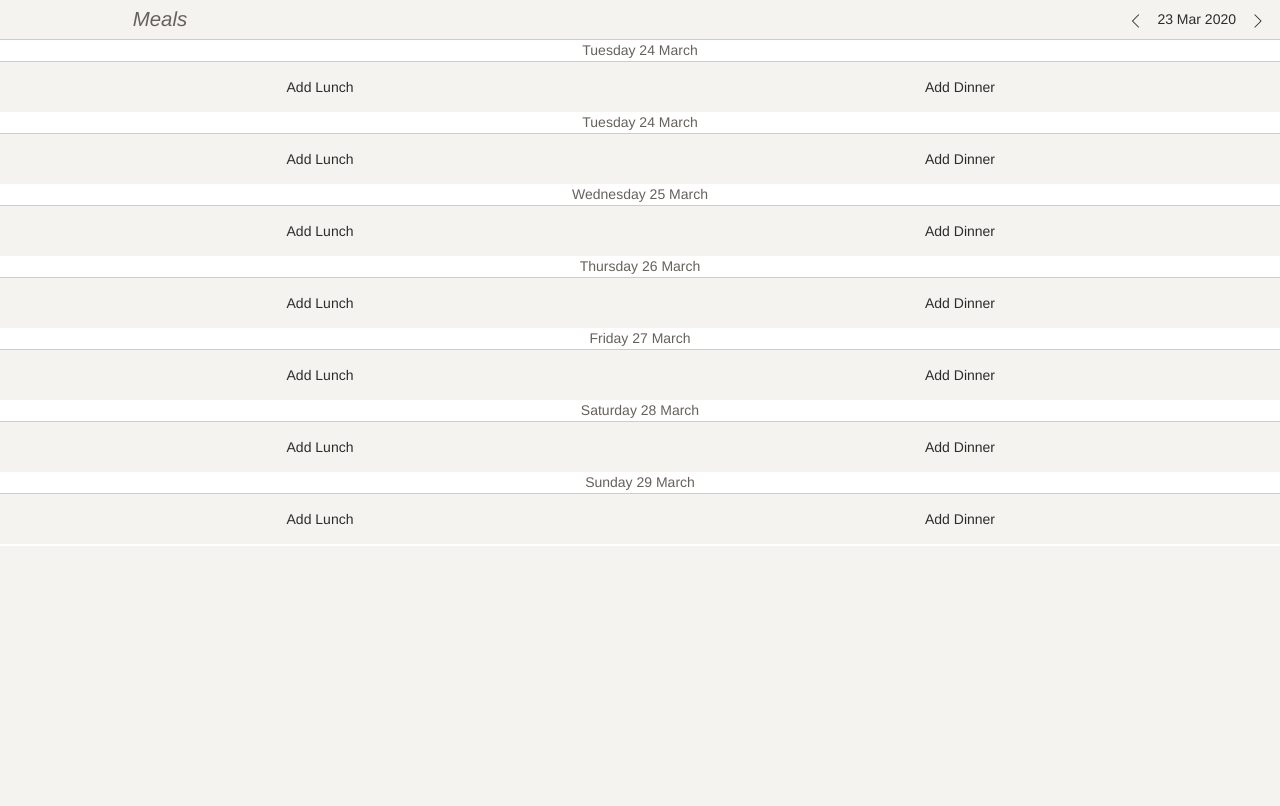
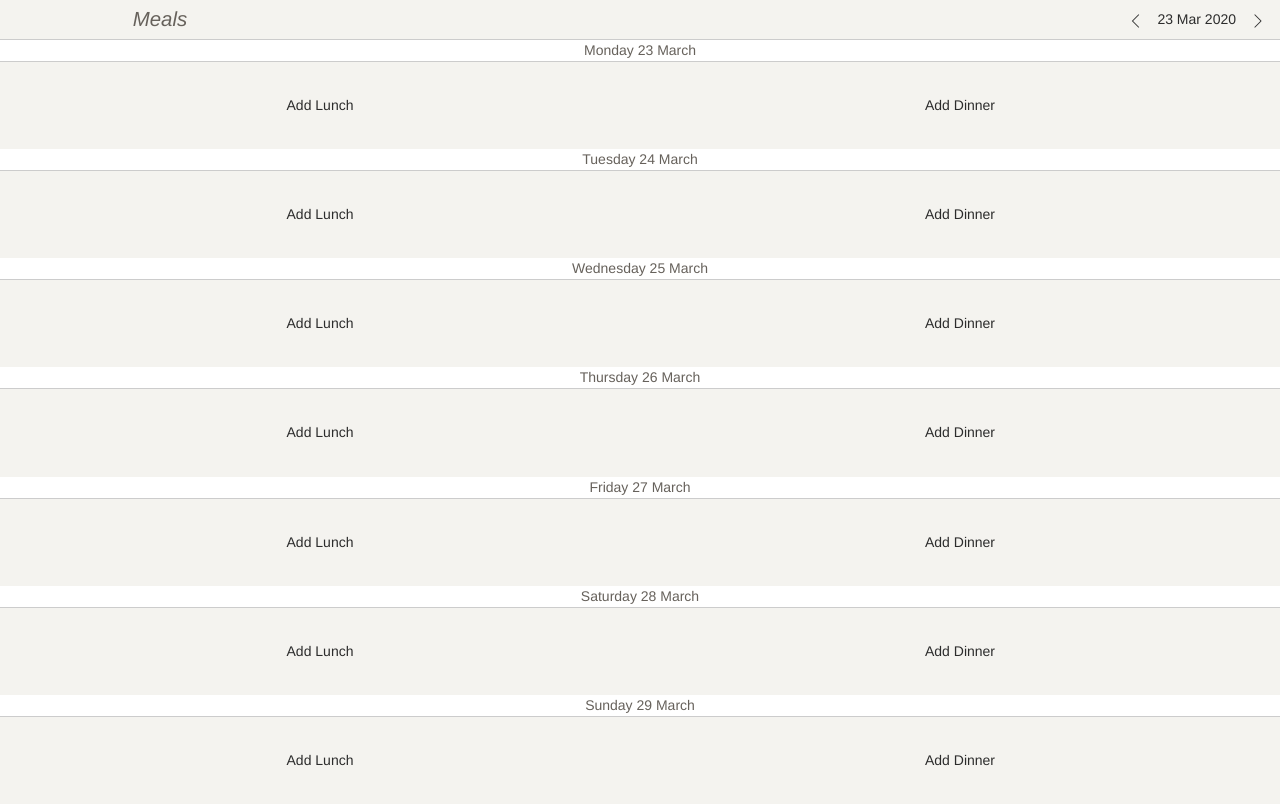
Before and after one commit to MikeShiner/meal-planner, an Angular app in the folder pwa/: page / in a window 1280 px wide. Built offline with nearby package versions, Linux system fonts and the light colour scheme.

Commit message:
Changed meal entries to be dynamic height of device

```diff
--- a/pwa/src/app/app.component.ts
+++ b/pwa/src/app/app.component.ts
@@ -15,7 +15,7 @@ export class AppComponent implements OnInit {
   );
 
   monday: Observable<MealEntry> = this.weekStarting$.pipe(
-    map(startOfWeek => this.mealsService.getDay(this.addDay(startOfWeek, 1)))
+    map(startOfWeek => this.mealsService.getDay(startOfWeek))
   );
   tuesday: Observable<MealEntry> = this.weekStarting$.pipe(
     map(startOfWeek => this.mealsService.getDay(this.addDay(startOfWeek, 1)))
--- a/pwa/src/app/day-view/day-view.component.html
+++ b/pwa/src/app/day-view/day-view.component.html
@@ -1,4 +1,4 @@
-<div [ngClass]="{ today: isToday, past: hasPast }">
+<div class="day-view" [ngClass]="{ today: isToday, past: hasPast }">
   <div class="day-header">
     {{ day | date: "EEEE dd MMMM" }}
   </div>
--- a/pwa/src/app/day-view/day-view.component.scss
+++ b/pwa/src/app/day-view/day-view.component.scss
@@ -1,3 +1,8 @@
+$day-header-height: 22px;
+
+.day-view {
+  height: calc((100vh - 36px) / 7);
+}
 .day-header {
   width: 100%;
   border-bottom: 1px solid #ccc;
@@ -19,7 +24,7 @@
 }
 .option-pane {
   width: 100%;
-  height: 50px;
+  height: calc(100% - #{$day-header-height});
 
   button {
     all: unset;
--- a/pwa/src/styles.scss
+++ b/pwa/src/styles.scss
@@ -6,6 +6,7 @@ body {
 
 body {
   background-color: #f4f3ef;
+  overflow-y: hidden;
 }
 
 $colour-grey: #66615b;
```
